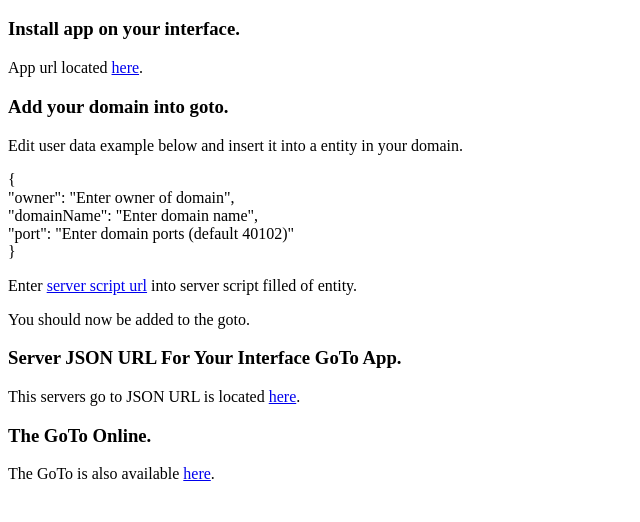
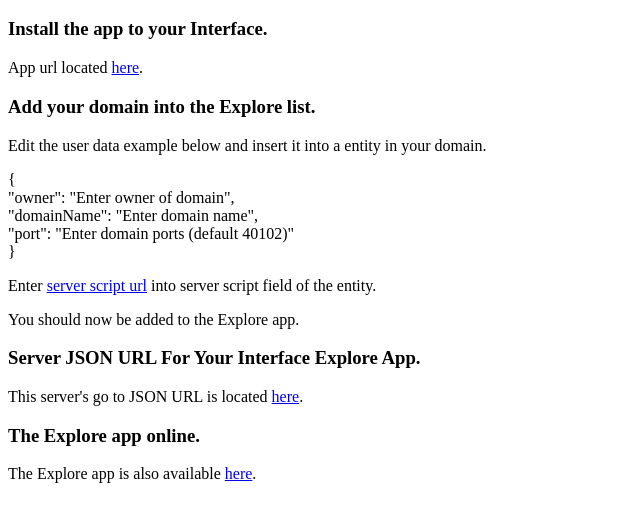
Before and after one commit to vircadia/Decentralized_GoTo_Experimental, a website: page index.html in a window 1280 px wide. Shown: the part 48-570 px from the top of the page, without its empty margins (0-640 px from the left). Drawn offline with Linux system fonts and the light colour scheme.

Commit message:
Further renamings.

```diff
--- a/index.html
+++ b/index.html
@@ -12,17 +12,17 @@
 </head>
 <body>
     <h1>Explore</h1>
-    <h3>Install app on your interface.</h3>
+    <h3>Install the app to your Interface.</h3>
     <p>App url located <a href="explore.js">here</a>.</p>
-    <h3>Add your domain into goto.</h3>
-    <p>Edit user data example below and insert it into a entity in your domain.</p>
+    <h3>Add your domain into the Explore list.</h3>
+    <p>Edit the user data example below and insert it into a entity in your domain.</p>
     <p>{<br> "owner": "Enter owner of domain",<br> "domainName": "Enter domain name",<br> "port": "Enter domain ports
         (default 40102)"<br> }</p>
-    <p>Enter <a href="decentralizedGoToServerScript.js">server script url</a> into server script filled of entity.</p>
-    <p>You should now be added to the goto.</p>
-    <h3>Server JSON URL For Your Interface GoTo App.</h3>
-    <p>This servers go to JSON URL is located <a href="goto.json">here</a>.</p>
-    <h3>The GoTo Online.</h3>
-    <p>The GoTo is also available <a href="decentralizedGoToInBrowser.html">here</a>.</p>
+    <p>Enter <a href="decentralizedGoToServerScript.js">server script url</a> into server script field of the entity.</p>
+    <p>You should now be added to the Explore app.</p>
+    <h3>Server JSON URL For Your Interface Explore App.</h3>
+    <p>This server's go to JSON URL is located <a href="goto.json">here</a>.</p>
+    <h3>The Explore app online.</h3>
+    <p>The Explore app is also available <a href="decentralizedGoToInBrowser.html">here</a>.</p>
 </body>
 </html>
```
